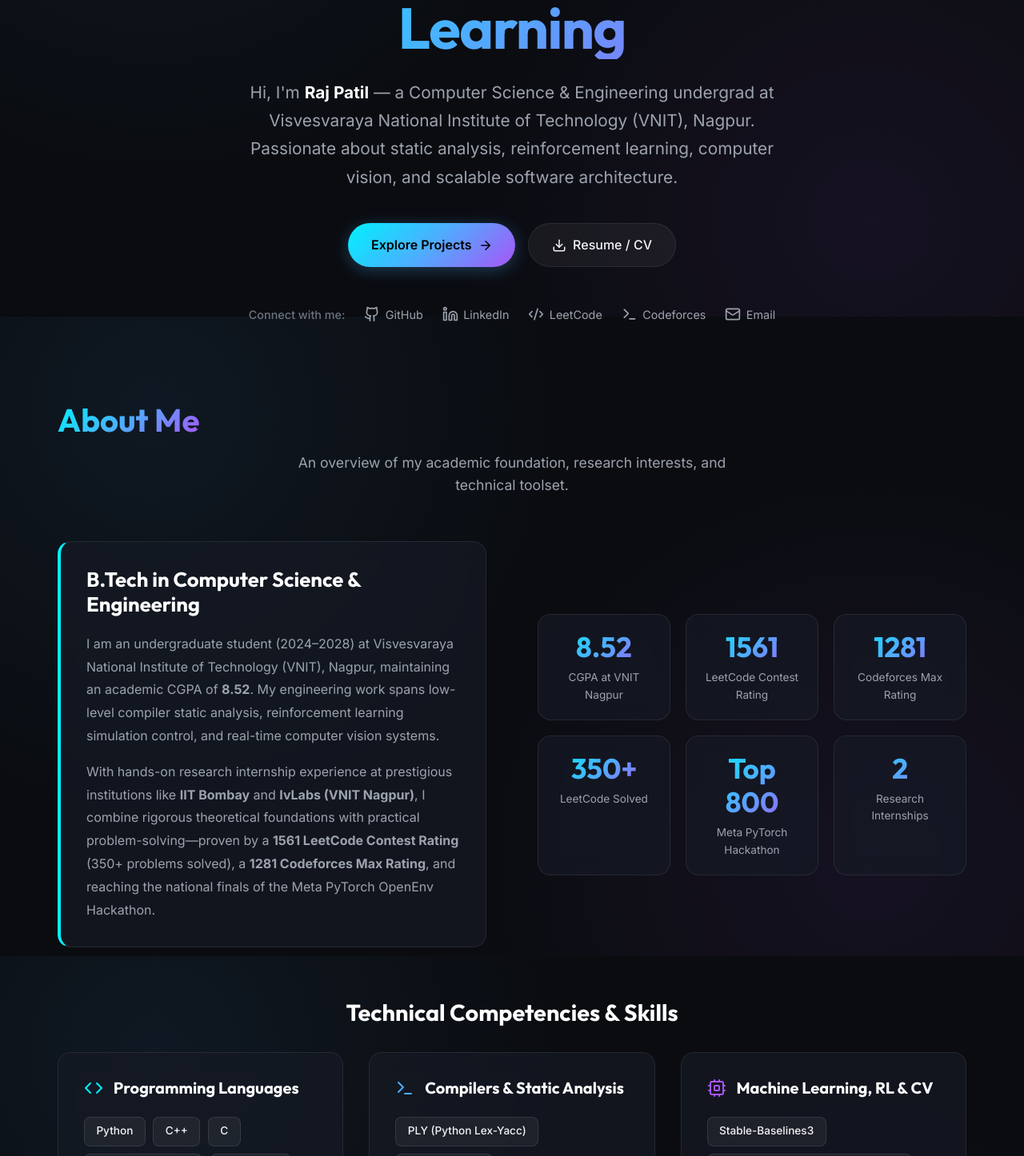
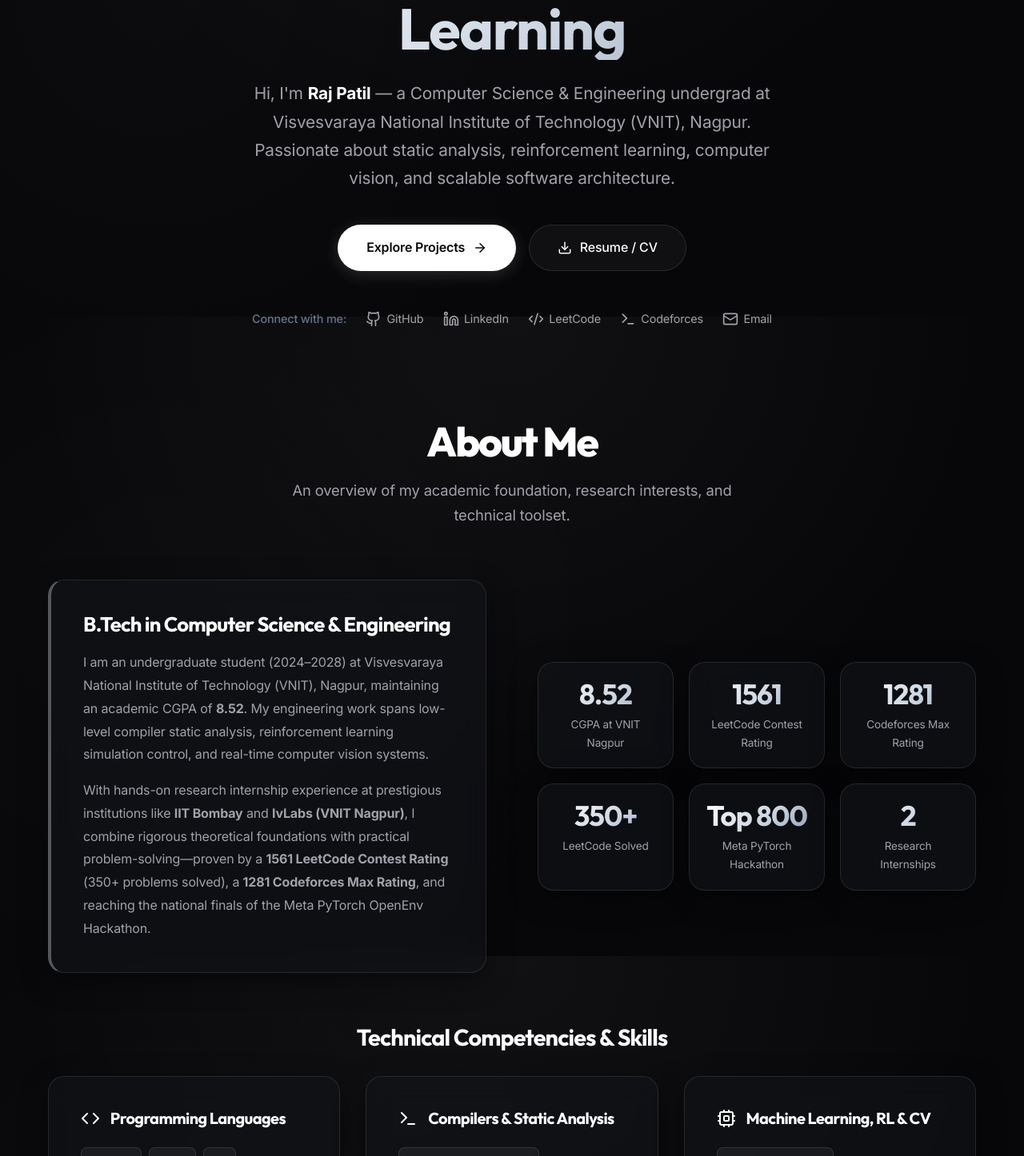
Before and after one commit to RAJ-A58/Portfolio, a React (Vite) app: page / in a window 1280 px wide. Shown: the part 404-1850 px from the top of the page at 80% size. Built offline with nearby package versions, Linux system fonts and the light colour scheme.

Commit message:
feat: redesign portfolio with Kenichi Aikawa and Garden Eight minimalist luxury theme

```diff
--- a/src/components/About.jsx
+++ b/src/components/About.jsx
@@ -5,27 +5,27 @@ const About = () => {
   const skillCategories = [
     {
       title: 'Programming Languages',
-      icon: <Code size={24} style={{ color: 'var(--accent-cyan)' }} />,
+      icon: <Code size={24} style={{ color: '#fff' }} />,
       skills: ['Python', 'C++', 'C', 'JavaScript (ES6+)', 'Algorithms', 'Data Structures']
     },
     {
       title: 'Compilers & Static Analysis',
-      icon: <Terminal size={24} style={{ color: 'var(--accent-purple)' }} />,
+      icon: <Terminal size={24} style={{ color: '#fff' }} />,
       skills: ['PLY (Python Lex-Yacc)', 'Parser Design', 'Static Analysis (PTA)', 'Graphviz', 'Andersen / Steensgaard Algorithms', 'LFCPA / FSPTA']
     },
     {
       title: 'Machine Learning, RL & CV',
-      icon: <Cpu size={24} style={{ color: 'var(--accent-violet)' }} />,
+      icon: <Cpu size={24} style={{ color: '#fff' }} />,
       skills: ['Stable-Baselines3', 'Proximal Policy Optimization (PPO)', 'Gymnasium', 'OpenCV', 'MediaPipe Face Mesh', 'TensorFlow', 'NumPy', 'Head Pose Estimation']
     },
     {
       title: 'Optimization & Developer Tools',
-      icon: <Layers size={24} style={{ color: '#00ed64' }} />,
+      icon: <Layers size={24} style={{ color: '#fff' }} />,
       skills: ['Google OR-Tools (CP-SAT)', 'Constraint Programming', 'Operations Research', 'Web Extensions API (Manifest V3)', 'Chrome DevTools', 'Git & GitHub']
     },
     {
       title: 'Core Computer Science',
-      icon: <BookOpen size={24} style={{ color: '#ff9900' }} />,
+      icon: <BookOpen size={24} style={{ color: '#fff' }} />,
       skills: ['System Design', 'Database Management Systems (DBMS)', 'Operating Systems (OS)', 'Computer Networks (CN)']
     }
   ];
@@ -42,7 +42,7 @@ const About = () => {
         <div className="grid-2" style={{ alignItems: 'center', marginBottom: '4rem', gap: '4rem' }}>
 
           {/* Bio text */}
-          <div className="glass-card" style={{ borderLeft: '4px solid var(--accent-cyan)' }}>
+          <div className="glass-card" style={{ borderLeft: '4px solid var(--border-hover)' }}>
             <h3 style={{ fontSize: '1.6rem', marginBottom: '1.2rem', color: '#fff' }}>
               B.Tech in Computer Science & Engineering
             </h3>
@@ -124,8 +124,8 @@ const About = () => {
                       transition: 'all 0.2s ease'
                     }}
                     onMouseOver={(e) => {
-                      e.currentTarget.style.borderColor = 'var(--accent-cyan)';
-                      e.currentTarget.style.background = 'rgba(0, 242, 254, 0.08)';
+                      e.currentTarget.style.borderColor = 'rgba(255, 255, 255, 0.4)';
+                      e.currentTarget.style.background = 'rgba(255, 255, 255, 0.12)';
                     }}
                     onMouseOut={(e) => {
                       e.currentTarget.style.borderColor = 'rgba(255, 255, 255, 0.1)';
--- a/src/components/Certifications.jsx
+++ b/src/components/Certifications.jsx
@@ -42,7 +42,7 @@ const Certifications = () => {
   ];
 
   return (
-    <section id="certifications" className="section" style={{ background: 'rgba(18, 22, 31, 0.4)' }}>
+    <section id="certifications" className="section" style={{ background: 'var(--bg-secondary)' }}>
       <div className="container">
 
         <h2 className="section-title">Honors, Awards & Achievements</h2>
--- a/src/components/Hero.jsx
+++ b/src/components/Hero.jsx
@@ -24,8 +24,8 @@ const Hero = () => {
             alignItems: 'center',
             gap: '0.5rem',
             padding: '0.5rem 1rem',
-            background: 'rgba(0, 242, 254, 0.08)',
-            border: '1px solid rgba(0, 242, 254, 0.2)',
+            background: 'rgba(255, 255, 255, 0.05)',
+            border: '1px solid rgba(255, 255, 255, 0.15)',
             borderRadius: '50px',
             color: 'var(--accent-cyan)',
             fontSize: '0.9rem',
--- a/src/components/Navbar.jsx
+++ b/src/components/Navbar.jsx
@@ -34,7 +34,7 @@ const Navbar = () => {
       right: 0,
       zIndex: 1000,
       transition: 'all 0.3s ease',
-      background: isScrolled ? 'rgba(10, 12, 16, 0.85)' : 'transparent',
+      background: isScrolled ? 'rgba(7, 7, 9, 0.85)' : 'transparent',
       backdropFilter: isScrolled ? 'blur(12px)' : 'none',
       borderBottom: isScrolled ? '1px solid rgba(255, 255, 255, 0.08)' : '1px solid transparent',
       padding: isScrolled ? '0.8rem 0' : '1.5rem 0',
--- a/src/components/Projects.jsx
+++ b/src/components/Projects.jsx
@@ -64,7 +64,7 @@ const Projects = () => {
                 background: filter === cat ? 'var(--accent-gradient)' : 'rgba(255, 255, 255, 0.05)',
                 color: filter === cat ? '#000' : 'var(--text-muted)',
                 border: filter === cat ? '1px solid transparent' : '1px solid var(--border-color)',
-                boxShadow: filter === cat ? '0 4px 15px rgba(0, 242, 254, 0.3)' : 'none'
+                boxShadow: filter === cat ? '0 4px 15px rgba(255, 255, 255, 0.2)' : 'none'
               }}
             >
               {cat}
@@ -92,7 +92,7 @@ const Projects = () => {
                   display: 'flex',
                   alignItems: 'center',
                   gap: '0.3rem',
-                  boxShadow: '0 4px 12px rgba(0, 242, 254, 0.4)'
+                  boxShadow: '0 4px 12px rgba(255, 255, 255, 0.2)'
                 }}>
                   <Star size={12} fill="#000" />
                   <span>Featured</span>
@@ -100,7 +100,7 @@ const Projects = () => {
               )}
 
               <div>
-                <div style={{ display: 'flex', alignItems: 'center', gap: '0.5rem', color: 'var(--accent-purple)', fontSize: '0.85rem', fontWeight: 600, marginBottom: '0.6rem' }}>
+                <div style={{ display: 'flex', alignItems: 'center', gap: '0.5rem', color: 'var(--text-main)', fontSize: '0.85rem', fontWeight: 600, marginBottom: '0.6rem' }}>
                   <Layers size={16} />
                   <span>{project.category}</span>
                 </div>
--- a/src/index.css
+++ b/src/index.css
@@ -1,25 +1,26 @@
 :root {
-  --bg-primary: #0a0c10;
-  --bg-secondary: #12161f;
-  --bg-card: rgba(22, 27, 38, 0.7);
-  --bg-card-hover: rgba(30, 37, 52, 0.85);
+  /* Kenichi Aikawa / Garden Eight Editorial Monochrome & Luxury Palette */
+  --bg-primary: #070709;
+  --bg-secondary: #0d0e12;
+  --bg-card: rgba(18, 20, 26, 0.6);
+  --bg-card-hover: rgba(26, 29, 38, 0.85);
 
-  --text-main: #f3f4f6;
-  --text-muted: #9ca3af;
-  --text-dim: #6b7280;
+  --text-main: #f8fafc;
+  --text-muted: #a1a1aa;
+  --text-dim: #64748b;
 
-  --accent-cyan: #00f2fe;
-  --accent-purple: #4facfe;
-  --accent-violet: #a855f7;
-  --accent-gradient: linear-gradient(135deg, #00f2fe 0%, #4facfe 50%, #a855f7 100%);
-  --accent-gradient-hover: linear-gradient(135deg, #4facfe 0%, #00f2fe 50%, #c084fc 100%);
+  --accent-cyan: #f8fafc;
+  --accent-purple: #cbd5e1;
+  --accent-violet: #94a3b8;
+  --accent-gradient: linear-gradient(135deg, #ffffff 0%, #cbd5e1 60%, #94a3b8 100%);
+  --accent-gradient-hover: linear-gradient(135deg, #cbd5e1 0%, #ffffff 50%, #e2e8f0 100%);
 
-  --border-color: rgba(255, 255, 255, 0.08);
-  --border-hover: rgba(255, 255, 255, 0.2);
+  --border-color: rgba(255, 255, 255, 0.1);
+  --border-hover: rgba(255, 255, 255, 0.3);
 
-  --glass-bg: rgba(18, 22, 31, 0.75);
-  --glass-border: rgba(255, 255, 255, 0.1);
-  --glass-shadow: 0 8px 32px 0 rgba(0, 0, 0, 0.37);
+  --glass-bg: rgba(13, 14, 18, 0.8);
+  --glass-border: rgba(255, 255, 255, 0.12);
+  --glass-shadow: 0 10px 40px -10px rgba(0, 0, 0, 0.7);
 
   --font-heading: 'Outfit', -apple-system, BlinkMacSystemFont, sans-serif;
   --font-body: 'Inter', -apple-system, BlinkMacSystemFont, sans-serif;
@@ -41,24 +42,26 @@ html {
 
 body {
   min-height: 100vh;
-  line-height: 1.6;
-  background: radial-gradient(circle at 15% 15%, rgba(79, 172, 254, 0.08) 0%, transparent 40%),
-              radial-gradient(circle at 85% 85%, rgba(168, 85, 247, 0.08) 0%, transparent 40%),
+  line-height: 1.7;
+  background: radial-gradient(circle at 50% 0%, rgba(255, 255, 255, 0.04) 0%, transparent 60%),
+              radial-gradient(circle at 15% 50%, rgba(255, 255, 255, 0.02) 0%, transparent 50%),
               var(--bg-primary);
   background-attachment: fixed;
+  letter-spacing: -0.01em;
 }
 
 h1, h2, h3, h4, h5, h6 {
   font-family: var(--font-heading);
   font-weight: 700;
-  line-height: 1.2;
+  line-height: 1.15;
   color: #ffffff;
+  letter-spacing: -0.03em;
 }
 
 a {
   color: inherit;
   text-decoration: none;
-  transition: all 0.25s ease;
+  transition: all 0.3s cubic-bezier(0.16, 1, 0.3, 1);
 }
 
 button {
@@ -71,128 +74,137 @@ button {
 /* Utilities */
 .container {
   width: 100%;
-  max-width: 1200px;
+  max-width: 1240px;
   margin: 0 auto;
-  padding: 0 2rem;
+  padding: 0 2.5rem;
 }
 
 .section {
-  padding: 6rem 0;
+  padding: 7rem 0;
   position: relative;
 }
 
+/* Editorial Section Title with subtle Japanese minimalist rule */
 .section-title {
-  font-size: 2.5rem;
+  font-size: clamp(2.2rem, 4vw, 3.2rem);
   margin-bottom: 1rem;
   text-align: center;
-  background: var(--accent-gradient);
-  -webkit-background-clip: text;
-  -webkit-text-fill-color: transparent;
-  display: inline-block;
+  color: #ffffff;
+  font-weight: 800;
+  letter-spacing: -0.04em;
+  display: block;
+  position: relative;
 }
 
 .section-subtitle {
   text-align: center;
   color: var(--text-muted);
-  font-size: 1.1rem;
-  max-width: 600px;
-  margin: 0 auto 3.5rem auto;
+  font-size: 1.15rem;
+  max-width: 620px;
+  margin: 0 auto 4rem auto;
+  font-weight: 400;
+  line-height: 1.7;
 }
 
-/* Glassmorphism Card */
+/* Glassmorphism Card - Garden Eight High-Precision Style */
 .glass-card {
   background: var(--bg-card);
-  backdrop-filter: blur(12px);
-  -webkit-backdrop-filter: blur(12px);
+  backdrop-filter: blur(16px);
+  -webkit-backdrop-filter: blur(16px);
   border: 1px solid var(--border-color);
-  border-radius: 16px;
-  padding: 2rem;
-  transition: transform 0.3s ease, border-color 0.3s ease, box-shadow 0.3s ease;
+  border-radius: 20px;
+  padding: 2.5rem;
+  transition: all 0.4s cubic-bezier(0.16, 1, 0.3, 1);
+  box-shadow: var(--glass-shadow);
 }
 
 .glass-card:hover {
-  transform: translateY(-5px);
+  transform: translateY(-6px);
   border-color: var(--border-hover);
-  box-shadow: 0 12px 30px rgba(0, 242, 254, 0.08);
+  background: var(--bg-card-hover);
+  box-shadow: 0 20px 40px rgba(0, 0, 0, 0.6), 0 0 20px rgba(255, 255, 255, 0.05);
 }
 
-/* Glowing Buttons */
+/* Minimalist Luxury Pill Buttons */
 .btn-primary {
-  background: var(--accent-gradient);
-  color: #000;
+  background: #ffffff;
+  color: #070709;
   font-weight: 600;
-  padding: 0.85rem 1.8rem;
+  padding: 0.9rem 2.2rem;
   border-radius: 50px;
   display: inline-flex;
   align-items: center;
-  gap: 0.5rem;
-  box-shadow: 0 4px 20px rgba(79, 172, 254, 0.3);
-  transition: all 0.3s ease;
+  gap: 0.6rem;
+  box-shadow: 0 4px 20px rgba(255, 255, 255, 0.15);
+  transition: all 0.35s cubic-bezier(0.16, 1, 0.3, 1);
+  border: 1px solid transparent;
 }
 
 .btn-primary:hover {
-  background: var(--accent-gradient-hover);
-  box-shadow: 0 6px 25px rgba(0, 242, 254, 0.5);
-  transform: translateY(-2px);
-  color: #000;
+  background: #e2e8f0;
+  box-shadow: 0 8px 30px rgba(255, 255, 255, 0.3);
+  transform: translateY(-2px) scale(1.02);
+  color: #000000;
 }
 
 .btn-secondary {
-  background: rgba(255, 255, 255, 0.05);
+  background: rgba(255, 255, 255, 0.04);
   color: var(--text-main);
   font-weight: 500;
-  padding: 0.85rem 1.8rem;
+  padding: 0.9rem 2.2rem;
   border-radius: 50px;
   border: 1px solid var(--border-color);
   display: inline-flex;
   align-items: center;
-  gap: 0.5rem;
-  transition: all 0.3s ease;
+  gap: 0.6rem;
+  transition: all 0.35s cubic-bezier(0.16, 1, 0.3, 1);
 }
 
 .btn-secondary:hover {
-  background: rgba(255, 255, 255, 0.1);
-  border-color: rgba(255, 255, 255, 0.3);
-  transform: translateY(-2px);
+  background: rgba(255, 255, 255, 0.12);
+  border-color: rgba(255, 255, 255, 0.4);
+  transform: translateY(-2px) scale(1.02);
+  color: #ffffff;
 }
 
 /* Animations */
 @keyframes fadeIn {
-  from { opacity: 0; transform: translateY(20px); }
+  from { opacity: 0; transform: translateY(24px); }
   to { opacity: 1; transform: translateY(0); }
 }
 
 .animate-fade-in {
-  animation: fadeIn 0.8s ease forwards;
+  animation: fadeIn 0.9s cubic-bezier(0.16, 1, 0.3, 1) forwards;
 }
 
-@keyframes pulse-glow {
-  0%, 100% { opacity: 0.4; transform: scale(1); }
-  50% { opacity: 0.8; transform: scale(1.05); }
+@keyframes pulse-ambient {
+  0%, 100% { opacity: 0.25; transform: scale(1); }
+  50% { opacity: 0.45; transform: scale(1.08); }
 }
 
 .glow-blob {
   position: absolute;
-  width: 300px;
-  height: 300px;
-  background: radial-gradient(circle, rgba(79, 172, 254, 0.15) 0%, transparent 70%);
+  width: 450px;
+  height: 450px;
+  background: radial-gradient(circle, rgba(255, 255, 255, 0.06) 0%, transparent 70%);
   border-radius: 50%;
-  filter: blur(40px);
+  filter: blur(60px);
   z-index: -1;
-  animation: pulse-glow 8s infinite ease-in-out;
+  animation: pulse-ambient 10s infinite ease-in-out;
+  pointer-events: none;
 }
 
 /* Responsive Grid */
 .grid-2 {
   display: grid;
   grid-template-columns: repeat(2, 1fr);
-  gap: 2rem;
+  gap: 2.5rem;
 }
 
 .grid-3 {
   display: grid;
   grid-template-columns: repeat(3, 1fr);
-  gap: 2rem;
+  gap: 2.5rem;
 }
 
 @media (max-width: 900px) {
@@ -200,9 +212,12 @@ button {
     grid-template-columns: 1fr;
   }
   .section {
-    padding: 4rem 0;
+    padding: 4.5rem 0;
   }
   .section-title {
-    font-size: 2rem;
+    font-size: 2.2rem;
+  }
+  .container {
+    padding: 0 1.5rem;
   }
 }
```
Also changed, not shown: src/components/Contact.jsx (+6 -6 lines), src/components/Experience.jsx (+8 -8 lines).
